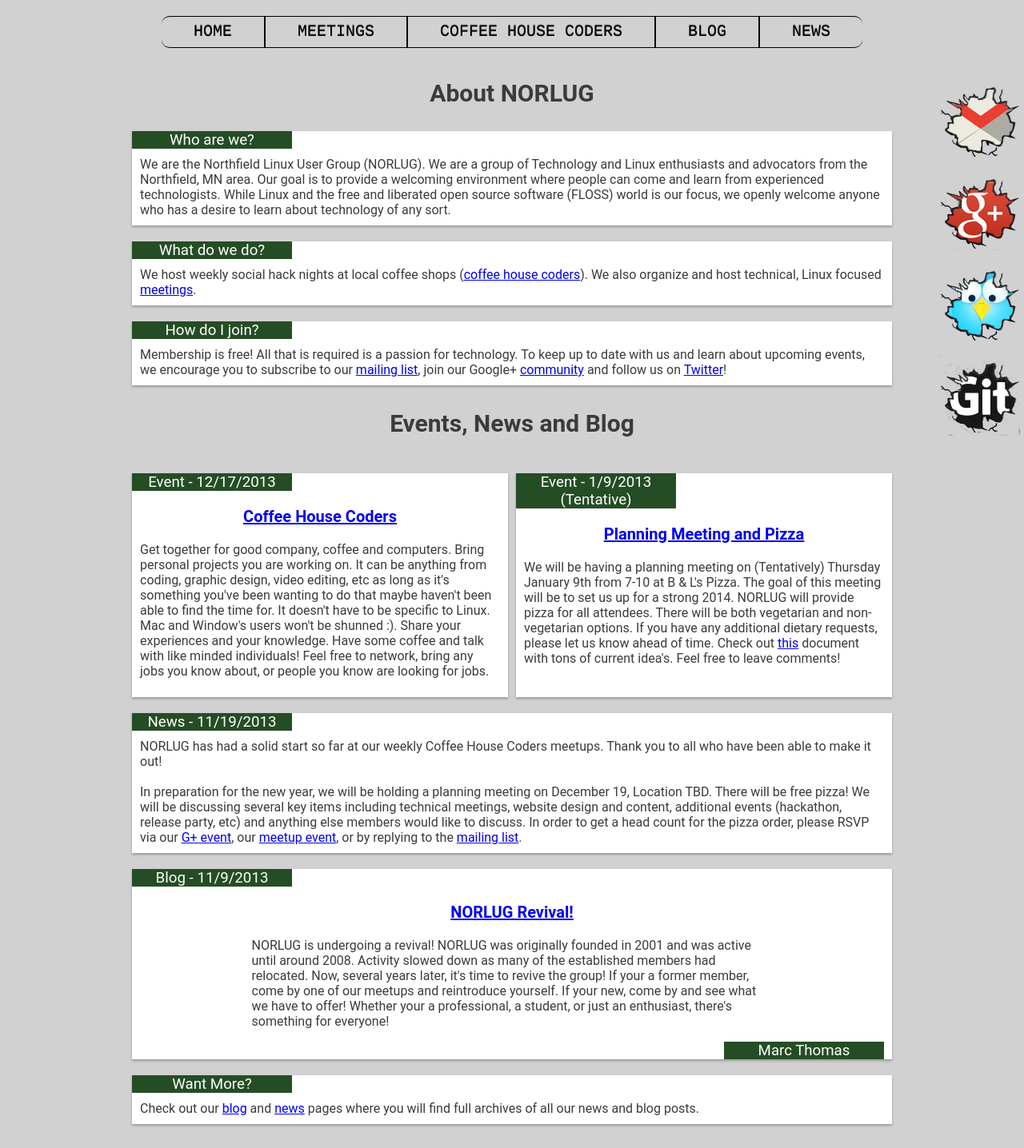
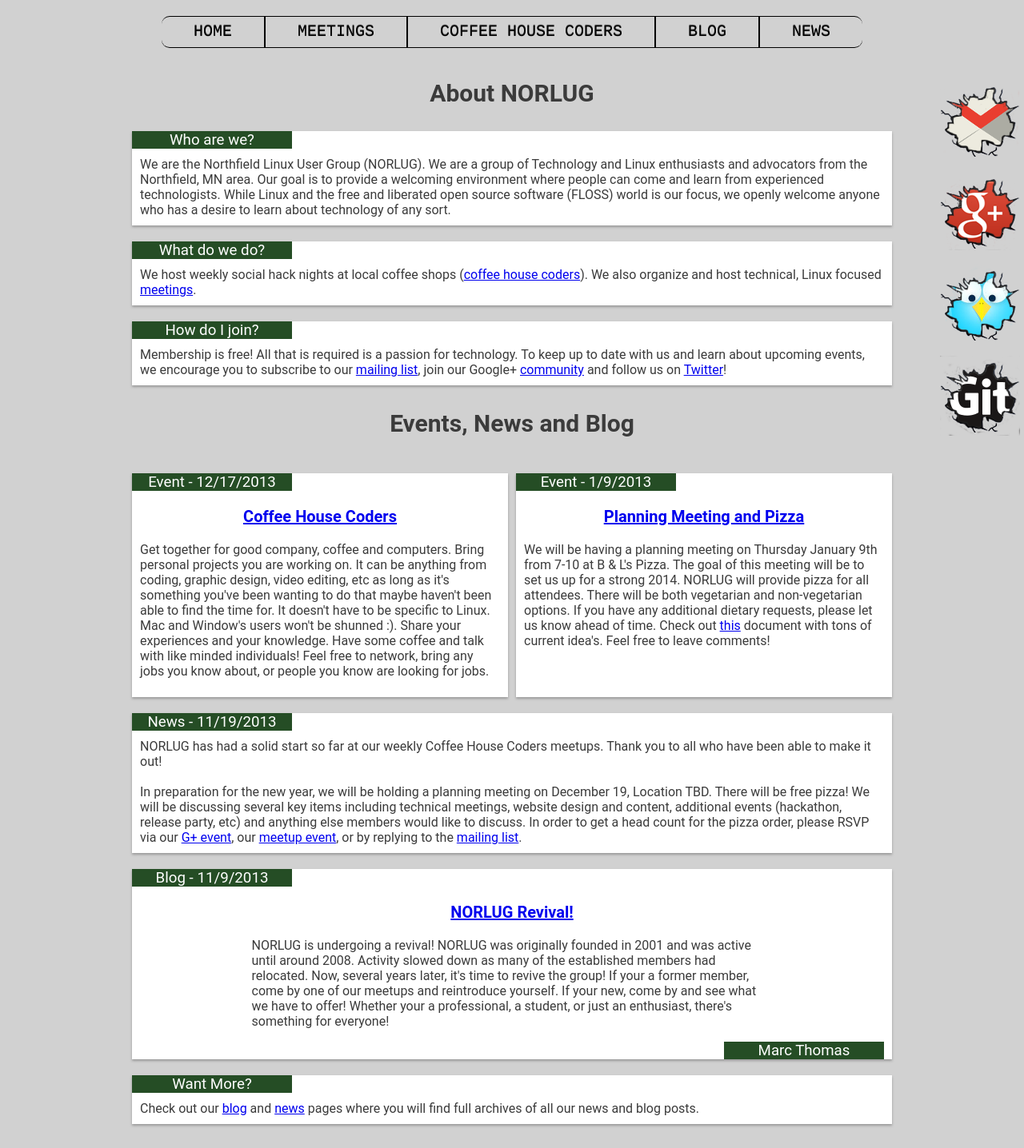
Before and after one commit to norlug/norlug.github.io, a Jekyll site: the page built from index.html, in a window 1280 px wide. Shown: the whole page at 80% size. Built offline with Jekyll 4.4.1, drawn with Linux system fonts in a browser that asks for light colours.

Commit message:
Updated event date.

```diff
--- a/index.html
+++ b/index.html
@@ -30,11 +30,11 @@ layout: default
 </section>
 
 <section class="cardLayoutRight">
-        <h3 class="cardHeader"> Event - 1/9/2013 (Tentative) </h3>
+        <h3 class="cardHeader"> Event - 1/9/2013 </h3>
         <p class="cardContent">
         <p class="welcomePageBlogTitle" ><a href = "https://plus.google.com/u/0/events/c85d8g1h8fcdbi1k6k805u07gr0?authkey=CM6NkP2x-K2E8gE" target="_blank">Planning Meeting and Pizza</a></p>
 
-        We will be having a planning meeting on (Tentatively) Thursday January 9th from 7-10 at B & L's Pizza. The goal of this meeting will be to set us up for a strong 2014. NORLUG will provide pizza for all attendees. There will be both vegetarian and non-vegetarian options. If you have any additional dietary requests, please let us know ahead of time.
+        We will be having a planning meeting on Thursday January 9th from 7-10 at B & L's Pizza. The goal of this meeting will be to set us up for a strong 2014. NORLUG will provide pizza for all attendees. There will be both vegetarian and non-vegetarian options. If you have any additional dietary requests, please let us know ahead of time.
 
         Check out <a href="https://docs.google.com/document/d/1-kmDQvJcUmkn3UIqFHo4ZmHxjOEq9ufCrfOf6MKNeOs/edit?usp=sharing" target="_blank">this</a> document with tons of current idea's. Feel free to leave comments!
 </section>
```
